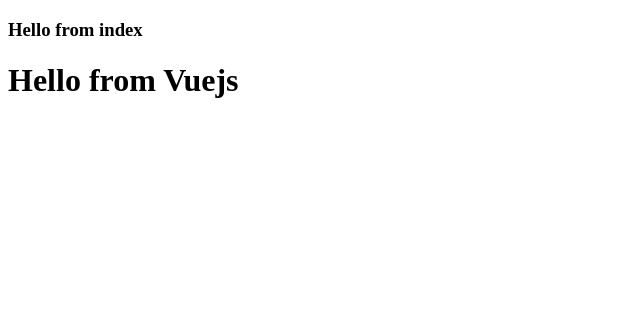
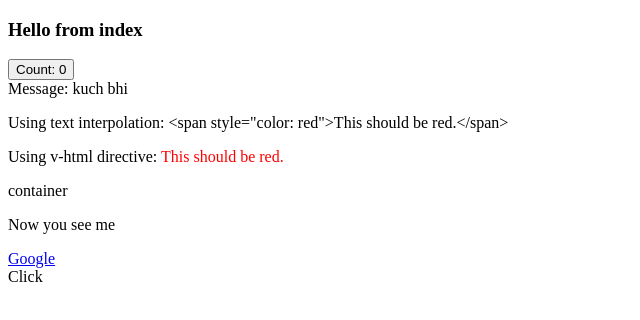
Before and after one commit to umar-rajput/Excellence2305, a plain HTML site: page index.html in a window 1280 px wide. Shown: the whole page, without its empty margins (0-640 px from the left). Drawn offline with nearby package versions, Linux system fonts and the light colour scheme.

Commit message:
template syntax

```diff
--- a/app.js
+++ b/app.js
@@ -1,6 +1,35 @@
 //using vuejs from cdn
-const app=Vue.createApp({
-    template:"<h1>Hello from Vuejs</h1>",
+// const app=Vue.createApp({
+//     template:"<h1>Hello from Vuejs</h1>",
+// })
+//------------------------------------------
+
+const app = Vue.createApp({
+    data() {
+        return {
+            count: 0,
+            msg: "kuch bhi",
+            rawHtml: `<span style="color: red">This should be red.</span>`,
+
+            objectOfAttrs: {
+                id: 'container',
+                class: 'wrapper'
+            },
+
+            seen:true,
+            url:"www.google.com",
+            isActive:true,
+            buttonText:"Click"
+        }
+    },
+    methods:{
+        doSomething(){
+            document.getElementById("changeColor").style.color="red";
+            this.buttonText="Clicked";
+        }
+    }
+
+
 })
 
-app.mount("#app");
+app.mount('#app');
--- a/index.html
+++ b/index.html
@@ -11,8 +11,16 @@
     <h3>
         Hello from index
     </h3>
-
-    <div id="app"></div>
+    <div id="app">
+        <button @click="count++">Count: {{ count }}</button><br>
+        <span>Message: {{ msg }}</span>
+        <p>Using text interpolation: {{ rawHtml }}</p>
+        <p>Using v-html directive: <span v-html="rawHtml"></span></p>
+        <div v-bind="objectOfAttrs">{{objectOfAttrs.id }}</div>
+        <p v-if="seen">Now you see me</p>
+        <a v-bind:href="url"> Google </a> <br>
+        <a id="changeColor" @click="doSomething">{{buttonText}}</a>
+    </div>
     <script src="app.js"></script>
 </body>
 </html>
```
